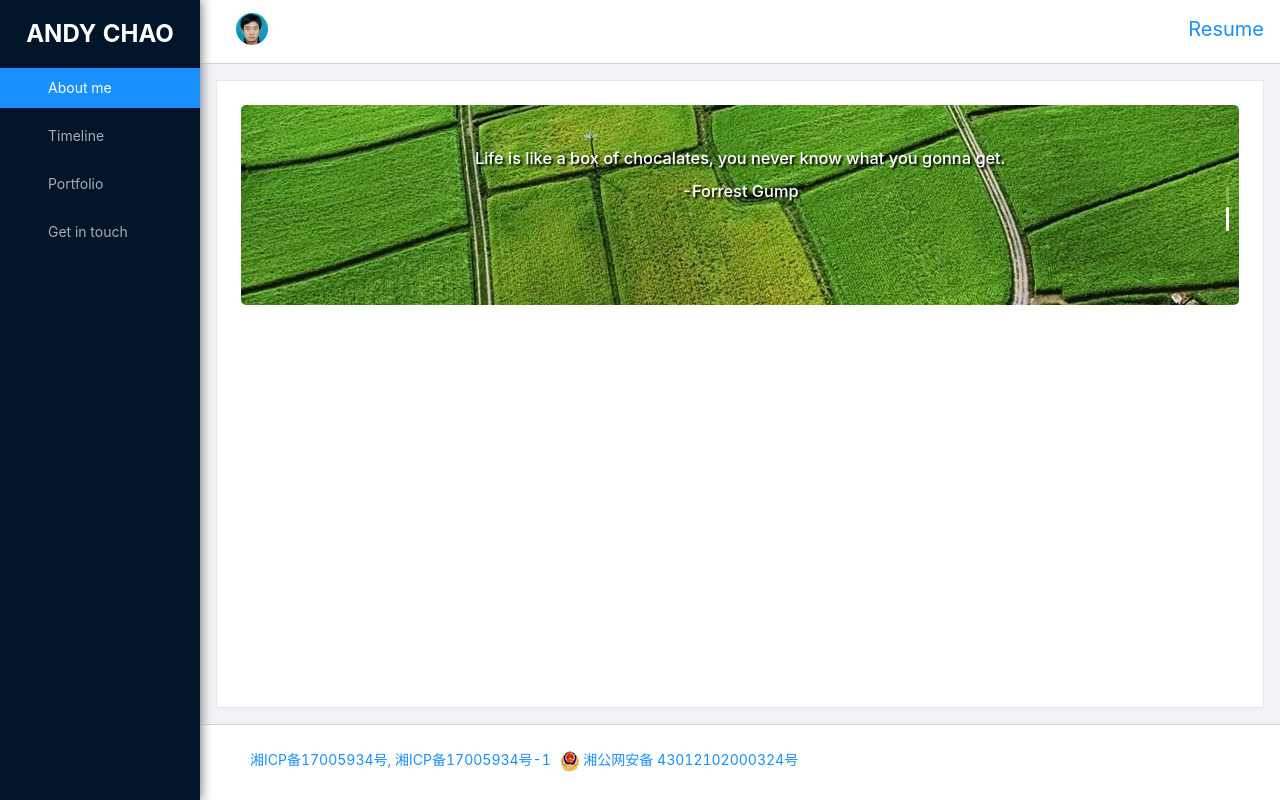
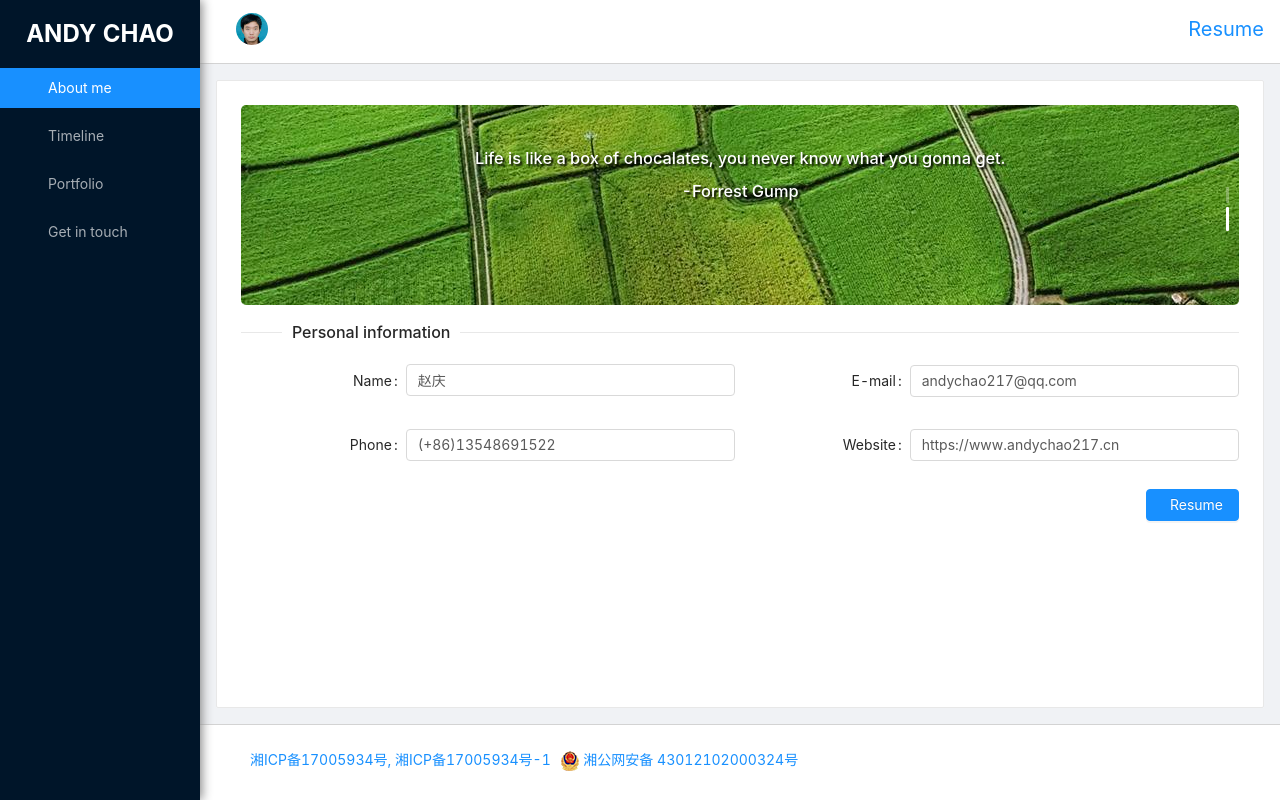
Before and after one commit to andychao217/PersonalWebsiteVue, a Vue app: page /#/about in a window 1280 px wide. Built offline with nearby package versions, Linux system fonts and the light colour scheme.

Commit message:
finished personal info

```diff
--- a/src/components/HeaderToolbar.vue
+++ b/src/components/HeaderToolbar.vue
@@ -91,6 +91,7 @@
         this.$i18n.locale = this.lang;
         localStorage.lang = this.lang;
         document.title = this.$t("m.windowTitle");
+        this.$router.go(0);
       }
     },
     created() {
--- a/src/lang/cn.js
+++ b/src/lang/cn.js
@@ -21,6 +21,9 @@ export const m = {
   subjectInput: "主题",
   nameInput: "姓名",
   messageInput: "信息",
+  phoneInput: "电话",
+  websiteInput: "网站",
+  personalInfo: "个人信息",
   submit: "提交",
   errorMessage: "输入完整信息",
   error: "错误",
--- a/src/lang/en.js
+++ b/src/lang/en.js
@@ -21,6 +21,9 @@ export const m = {
   subjectInput: "Subject",
   nameInput: "Name",
   messageInput: "Message",
+  phoneInput: "Phone",
+  websiteInput: "Website",
+  personalInfo: "Personal information",
   submit: "Submit",
   errorMessage: "Enter full information",
   error: "Error",
--- a/src/views/desktop/About.vue
+++ b/src/views/desktop/About.vue
@@ -12,6 +12,52 @@
         </div>
       </a-carousel>
     </a-row>
+    <a-divider orientation="left">{{$t('m.personalInfo')}}</a-divider>
+    <a-row>
+      <a-form :form="form">
+        <a-row :gutter="10">
+          <a-col span="12">
+            <a-row>
+              <a-form-item :label="$t('m.nameInput')" :label-col="{ span: 8 }"
+                :wrapper-col="{ span: 16 }">
+                <a-input v-model="form.name" readOnly />
+              </a-form-item>
+            </a-row>
+          </a-col>
+          <a-col span="12">
+            <a-row>
+              <a-form-item :label="$t('m.emailInput')" :label-col="{ span: 8 }"
+                :wrapper-col="{ span: 16 }">
+                <a-input type="email" v-model="form.mail" readOnly />
+              </a-form-item>
+            </a-row>
+          </a-col>
+        </a-row>
+        <a-row :gutter="10">
+          <a-col span="12">
+            <a-row>
+              <a-form-item :label="$t('m.phoneInput')" :label-col="{ span: 8 }"
+                :wrapper-col="{ span: 16 }">
+                <a-input v-model="form.phone" readOnly />
+              </a-form-item>
+            </a-row>
+          </a-col>
+          <a-col span="12">
+            <a-form-item :label="$t('m.websiteInput')" :label-col="{ span: 8 }"
+              :wrapper-col="{ span: 16 }">
+              <a-input v-model="form.website" readOnly/>
+            </a-form-item>
+          </a-col>
+        </a-row>
+      </a-form>
+    </a-row>
+    <a-row>
+      <a :href="resumeLink" target="_blank" style="color:white; text-decoration:none;float:right;">
+        <a-button type="primary" icon="download">
+          <span> {{$t('m.resumeTxt')}}</span>
+        </a-button>
+      </a>
+    </a-row>
   </div>
 </template>
 <script>
@@ -20,7 +66,24 @@
     name: "about",
     data() {
       return {
-        contentHeight: 690
+        contentHeight: 690,
+        form: {
+          name: "赵庆",
+          mail: "andychao217@qq.com",
+          phone: "(+86)13548691522",
+          website: "https://www.andychao217.cn"
+        },
+        publicPath: process.env.BASE_URL
+      }
+    },
+    computed: {
+      resumeLink() {
+        let lang = localStorage.lang;
+        if (lang === 'zh-CN') {
+          return this.publicPath + '赵庆简历.pdf';
+        } else {
+          return this.publicPath + 'AndyChaoResume.pdf';
+        }
       }
     },
     watch: {
--- a/src/views/mobile/About.vue
+++ b/src/views/mobile/About.vue
@@ -1,5 +1,6 @@
 <template>
-  <div class="scrollDiv" :style="{overflowY:'auto', height: contentHeight + 133 + 'px', padding: '10px'}">
+  <div class="scrollDiv"
+    :style="{overflowY:'auto', height: contentHeight + 133 + 'px', padding: '10px'}">
     <van-swipe :autoplay="3000" indicator-color="white">
       <van-swipe-item>
         <div class="swipeDiv" :style="{backgroundImage: bgUrl1}">
@@ -14,6 +15,26 @@
         </div>
       </van-swipe-item>
     </van-swipe>
+    <van-divider content-position="left">{{$t('m.personalInfo')}}</van-divider>
+    <van-row>
+      <van-cell-group>
+        <van-field v-model="form.name" readonly clickable left-icon="contact" label-align="left"
+          :label="$t('m.nameInput')" />
+        <van-field v-model="form.mail" type="email" left-icon="envelop-o" readonly clickable
+          label-align="left" :label="$t('m.emailInput')" />
+        <van-field v-model="form.phone" readonly clickable left-icon="phone-o" label-align="left"
+          :label="$t('m.phoneInput')" />
+        <van-field v-model="form.website" readonly clickable left-icon="wap-home-o"
+          label-align="left" :label="$t('m.websiteInput')" />
+      </van-cell-group>
+    </van-row>
+    <van-row style="margin-top:10px;">
+      <a :href="resumeLink" target="_blank" style="color:white; text-decoration:none;">
+        <van-button icon="down" type="info" block>
+          <span> {{$t('m.resumeTxt')}}</span>
+        </van-button>
+      </a>
+    </van-row>
   </div>
 </template>
 <script>
@@ -21,11 +42,28 @@ import bgPic1 from "@/assets/bg1.jpg";
   import bgPic2 from "@/assets/bg2.jpg";
   export default {
     name: "aboutMobile",
-  data () {
+    data() {
       return {
         contentHeight: 690,
         bgUrl1: 'url(' + bgPic1 + ')',
         bgUrl2: 'url(' + bgPic2 + ')',
+        form: {
+          name: "赵庆",
+          mail: "andychao217@qq.com",
+          phone: "(+86)13548691522",
+          website: "https://www.andychao217.cn"
+        },
+        publicPath: process.env.BASE_URL
+      }
+    },
+    computed: {
+      resumeLink() {
+        let lang = localStorage.lang;
+        if (lang === 'zh-CN') {
+          return this.publicPath + '赵庆简历.pdf';
+        } else {
+          return this.publicPath + 'AndyChaoResume.pdf';
+        }
       }
     },
     watch: {
@@ -54,25 +92,28 @@ export default {
       next();
     }
   }
+
 </script>
 <style lang="css" scoped>
-.swipeDiv{
-  padding:20px 60px;
-  height:120px;
-  background-repeat:no-repeat;
-  background-position:center;
+  .swipeDiv {
+    padding: 20px 60px;
+    height: 120px;
+    background-repeat: no-repeat;
+    background-position: center;
   }
 
-.swipeDiv > h3{
+  .swipeDiv>h3 {
     font-size: 15px;
   }
-.swipeDiv > h1{
+
+  .swipeDiv>h1 {
     font-size: 12px;
   }
 
-.swipeDiv > h3,
-.swipeDiv > h1 {
+  .swipeDiv>h3,
+  .swipeDiv>h1 {
     color: #fff;
     text-shadow: 1px 1px 1px #000;
   }
+
 </style>
--- a/src/views/mobile/Contact.vue
+++ b/src/views/mobile/Contact.vue
@@ -3,7 +3,7 @@
     :style="{overflowY:'auto', height: contentHeight + 133 + 'px', minHeight: '400px', padding: '10px'}">
     <van-row>
       <baidu-map ak="M4Pb27gO9W9y3e5ciPVXoDFnFdYjHk5O" :center="center" :zoom="zoom"
-        :scroll-wheel-zoom="true" @ready="handler" :style="{width:'100%', height: 350 + 'px'}">
+        :scroll-wheel-zoom="true" @ready="handler" :style="{width:'100%', height: 200 + 'px'}">
         <bm-traffic :predictDate="{weekday: 7, hour: 12}">
         </bm-traffic>
         <bm-map-type :map-types="['BMAP_NORMAL_MAP', 'BMAP_HYBRID_MAP']"
@@ -11,7 +11,7 @@
         </bm-map-type>
         <bm-navigation anchor="BMAP_ANCHOR_TOP_RIGHT" style="margin-top:20px;">
         </bm-navigation>
-        <bm-overview-map anchor="BMAP_ANCHOR_BOTTOM_RIGHT" :isOpen="true">
+        <bm-overview-map anchor="BMAP_ANCHOR_BOTTOM_RIGHT" :isOpen="false">
         </bm-overview-map>
         <bm-geolocation anchor="BMAP_ANCHOR_BOTTOM_LEFT" :showAddressBar="true"
           :autoLocation="true">
--- a/src/views/mobile/Home.vue
+++ b/src/views/mobile/Home.vue
@@ -54,6 +54,7 @@
         localStorage.lang = this.lang;
         document.title = this.$t("m.windowTitle");
         this.handleChangePage(this.active);
+        this.$router.go(0);
       },
       handleChangePage (index) {
         this.active = index;
```
Lines whose indentation alone changed are shown as unchanged.
